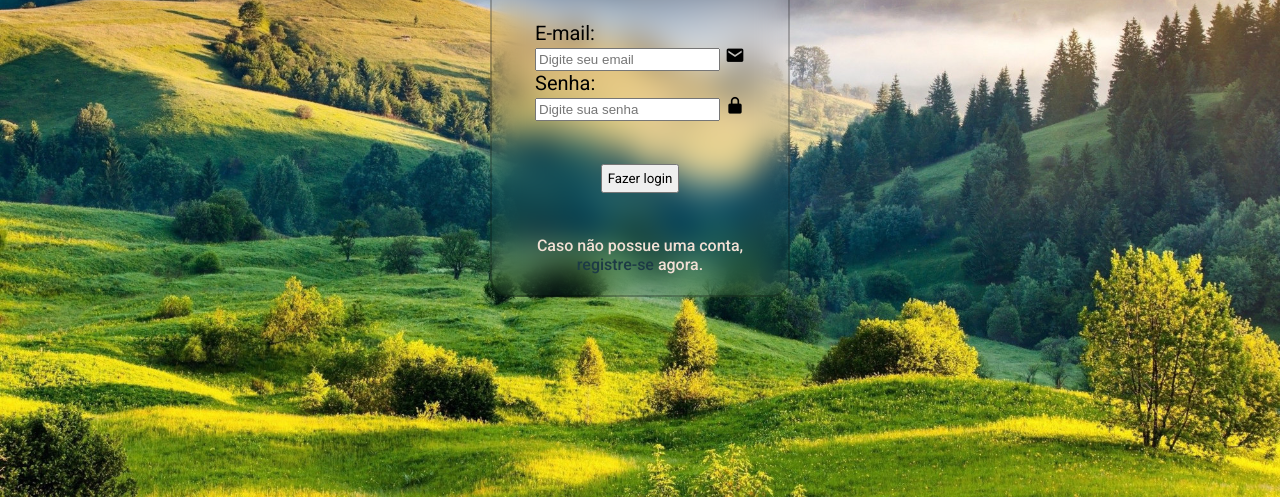
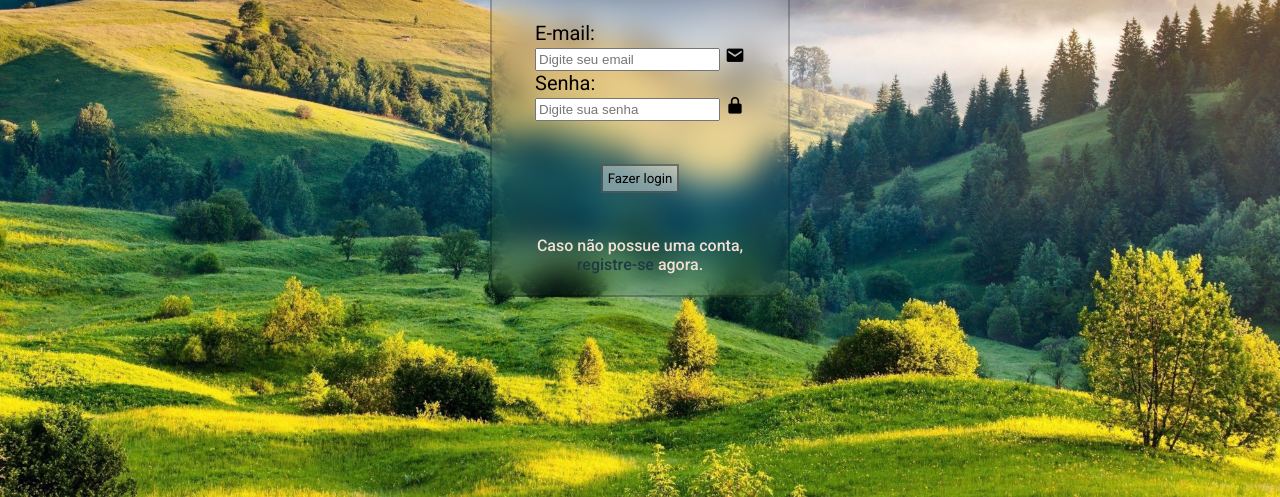
Before and after one commit to gabbzin/Pagina-de-Login, a plain HTML site: page index.html in a window 1280 px wide. Shown: the part 303-800 px from the top of the page. Drawn offline with nearby package versions, Linux system fonts and the light colour scheme.

Commit message:
Alteração no botão de fazer login

```diff
--- a/estilo/style.css
+++ b/estilo/style.css
@@ -100,6 +100,8 @@ label {
 #botao-enviar {
     padding: 5px;
     font-family: var(--fonte1);
+    background-color: rgba(255, 255, 255, 0.404);
+    border: 2px solid rgba(0, 0, 0, 0.438);
 }
 
 .registrar-conta {
```
